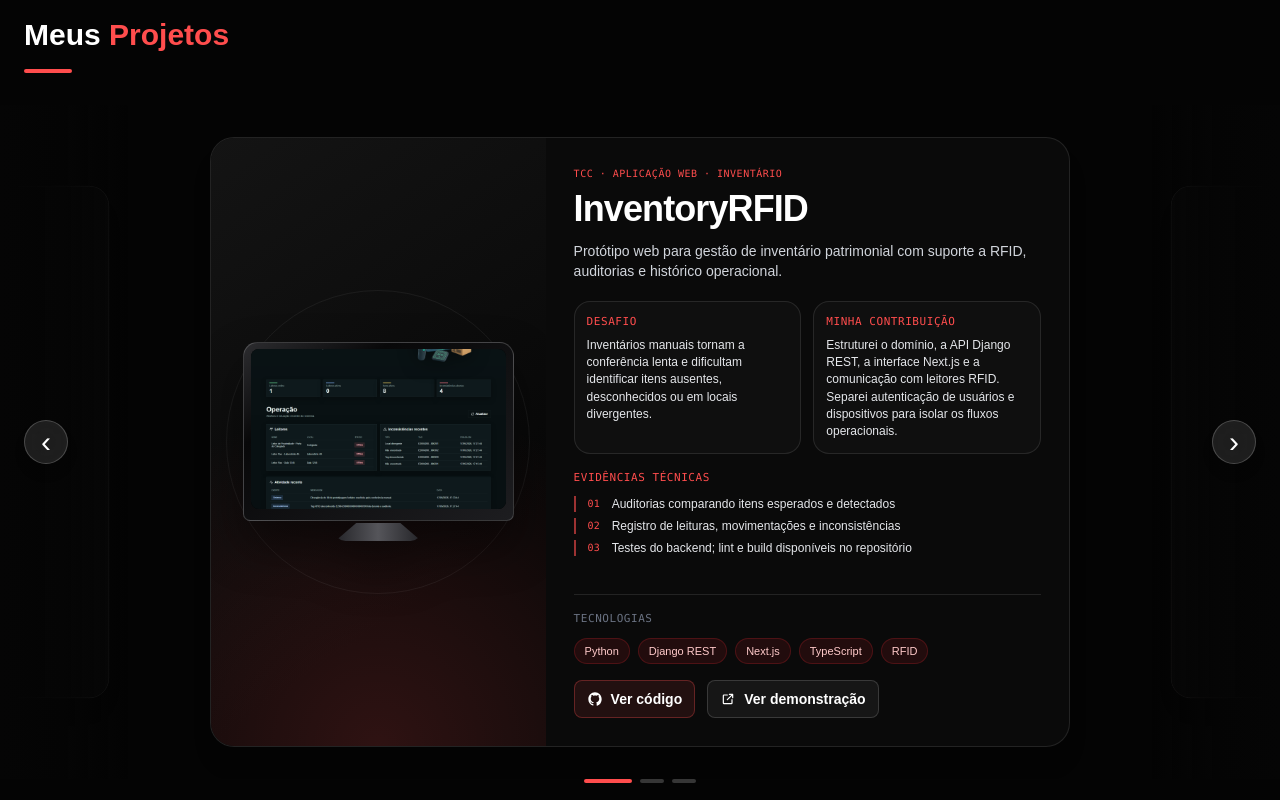
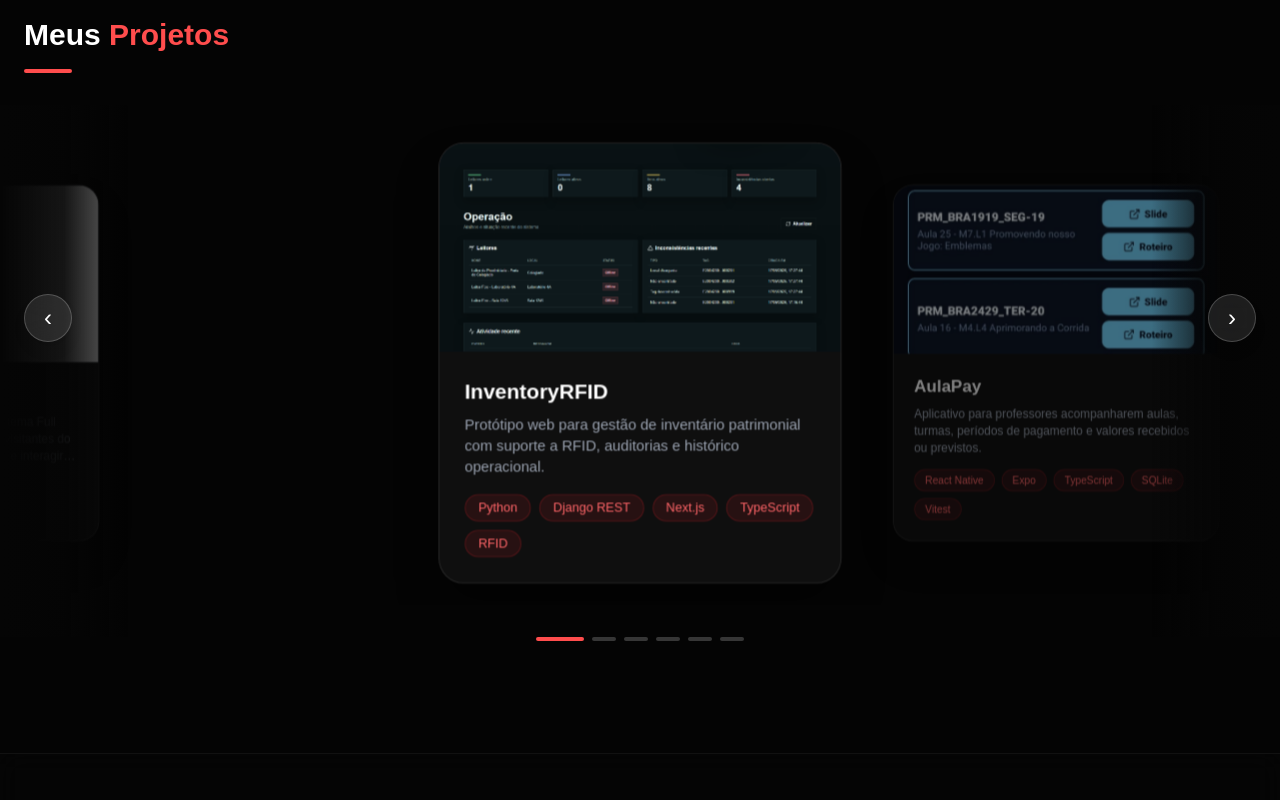
Before and after one commit to EzekLobo/ezequiel-lobo-portfolio, a Next.js app: page / in a window 1280 px wide. Shown: the part 880-1680 px from the top of the page. Built offline with nearby package versions, Linux system fonts and the light colour scheme.

Commit message:
feat: migra projetos legados e simplifica carrossel

```diff
--- a/app/globals.css
+++ b/app/globals.css
@@ -154,122 +154,62 @@ a { text-decoration: none; }
 }
 
 .carousel-slide-inner {
-  opacity: 0.62;
-  transform: scale(0.84);
+  opacity: 0.5;
+  transform: scale(0.85);
   transform-origin: center;
-  transition: opacity 420ms ease, transform 420ms cubic-bezier(.22,.75,.22,1);
+  transition: opacity 500ms ease, transform 500ms cubic-bezier(.22,.75,.22,1);
 }
 
 .carousel-slide-inner.is-active {
   opacity: 1;
-  transform: scale(1);
-}
-
-.carousel-slide-inner:not(.is-active) [data-project-content] {
-  opacity: 0;
-  transition: opacity 180ms ease;
-}
-
-.carousel-slide-inner.is-active [data-project-content] {
-  opacity: 1;
-  transition: opacity 240ms ease 100ms;
+  transform: scale(1.05);
 }
 
 .project-carousel-viewport { touch-action: pan-y; }
 
-.project-visual {
-  position: relative;
-  isolation: isolate;
-  display: grid;
-  min-height: 13rem;
-  place-items: center;
-  overflow: hidden;
-  padding: 1.5rem;
-  background:
-    radial-gradient(circle at 50% 100%, rgb(255 77 77 / 0.16), transparent 55%),
-    linear-gradient(145deg, #141414, #070707 72%);
+.legacy-project-card {
+  width: 75vw;
+  height: 420px;
+  perspective: 1000px;
+  cursor: pointer;
 }
 
-.project-visual::before {
-  position: absolute;
-  z-index: -1;
-  width: 13rem;
-  aspect-ratio: 1;
-  border: 1px solid rgb(255 255 255 / 0.06);
-  border-radius: 999px;
-  content: "";
+.legacy-project-card__inner {
+  position: relative;
+  width: 100%;
+  height: 100%;
+  transition: transform 700ms ease;
+  transform-style: preserve-3d;
 }
 
-.project-device {
-  position: relative;
-  z-index: 1;
-  width: min(100%, 30rem);
-  filter: drop-shadow(0 1.5rem 1.5rem rgb(0 0 0 / 0.46));
+.legacy-project-card__inner.is-flipped {
+  transform: rotateY(180deg);
 }
 
-.project-device__screen {
-  position: relative;
+.legacy-project-card__face {
+  position: absolute;
+  inset: 0;
+  display: flex;
+  flex-direction: column;
   overflow: hidden;
-  background: #020202;
+  border: 1px solid rgb(255 255 255 / 0.1);
+  border-radius: 1.5rem;
+  background: #0f0f0f;
+  box-shadow: 0 1.5rem 2.5rem rgb(0 0 0 / 0.4);
+  backface-visibility: hidden;
 }
 
-.project-device--desktop {
-  margin-bottom: 1.35rem;
-  padding: .42rem .42rem .7rem;
-  border: 1px solid rgb(255 255 255 / 0.18);
-  border-radius: .9rem .9rem .45rem .45rem;
-  background: linear-gradient(145deg, #2c2c2f, #080809 28%, #1d1d20);
+.legacy-project-card__face--back {
+  justify-content: space-between;
+  padding: 2rem;
+  border-color: rgb(239 68 68 / 0.3);
+  background: #1a1a1a;
+  text-align: center;
+  transform: rotateY(180deg);
 }
 
-.project-device--desktop .project-device__screen {
-  aspect-ratio: 16 / 10;
-  border-radius: .48rem;
-}
-
-.project-device__stand {
-  position: absolute;
-  bottom: -1.32rem;
-  left: 50%;
-  width: 32%;
-  height: 1.15rem;
-  border-radius: 0 0 .65rem .65rem;
-  background: linear-gradient(90deg, #242428, #55555a 50%, #242428);
-  clip-path: polygon(25% 0, 75% 0, 100% 100%, 0 100%);
-  translate: -50% 0;
-}
-
-.project-device--mobile {
-  width: min(58%, 13rem);
-  padding: .42rem;
-  border: 4px solid #151518;
-  border-radius: 2rem;
-  background: linear-gradient(145deg, #38383d, #101012 26%, #29292e);
-}
-
-.project-device--mobile .project-device__screen {
-  aspect-ratio: 9 / 19.5;
-  border-radius: 1.55rem;
-}
-
-.project-device__notch {
-  position: absolute;
-  top: .42rem;
-  left: 50%;
-  width: 36%;
-  height: .78rem;
-  border-radius: 0 0 .7rem .7rem;
-  background: #101012;
-  translate: -50% 0;
-}
-
-.project-device--preview { transform: scale(.92); }
-.project-device--preview.project-device--desktop { max-width: 17.5rem; }
-.project-device--preview.project-device--mobile { width: min(52%, 9.5rem); }
-
 @media (min-width: 768px) {
-  .project-visual { min-height: 0; height: 100%; padding: 2rem; }
-  .project-visual::before { width: 19rem; }
-  .project-device--mobile { width: min(62%, 14rem); }
+  .legacy-project-card { width: 24rem; }
 }
 
 .project-card-link:focus-visible,
--- a/components/ProjectCarousel.tsx
+++ b/components/ProjectCarousel.tsx
@@ -9,34 +9,45 @@ import { ExternalLinkIcon, GitHubIcon } from "./Icons";
 const WHEEL_DEBOUNCE = 240;
 
 export default function ProjectCarousel({ projects }: { projects: Project[] }) {
-  const [emblaRef, emblaApi] = useEmblaCarousel({ align: "center", duration: 32, loop: true, skipSnaps: false });
+  const [emblaRef, emblaApi] = useEmblaCarousel({
+    align: "center",
+    duration: 32,
+    loop: true,
+    skipSnaps: false,
+  });
   const [activeIndex, setActiveIndex] = useState(0);
-  const [selectedSnap, setSelectedSnap] = useState(0);
   const viewportRef = useRef<HTMLDivElement>(null);
   const wheelLockRef = useRef(0);
-  const loopedProjects = [...projects, ...projects, ...projects];
 
-  const setViewport = useCallback((node: HTMLDivElement | null) => {
-    viewportRef.current = node;
-    emblaRef(node);
-  }, [emblaRef]);
+  const setViewport = useCallback(
+    (node: HTMLDivElement | null) => {
+      viewportRef.current = node;
+      emblaRef(node);
+    },
+    [emblaRef],
+  );
+
   const previous = useCallback(() => emblaApi?.scrollPrev(), [emblaApi]);
   const next = useCallback(() => emblaApi?.scrollNext(), [emblaApi]);
   const scrollTo = useCallback((index: number) => emblaApi?.scrollTo(index), [emblaApi]);
 
   useEffect(() => {
-    if (!emblaApi) return;
+    if (!emblaApi || projects.length === 0) return;
+
     const update = () => {
       const snap = emblaApi.selectedScrollSnap();
-      setSelectedSnap(snap);
       setActiveIndex(snap % projects.length);
     };
 
-    emblaApi.scrollTo(projects.length, true);
+    emblaApi.scrollTo(0, true);
     update();
     emblaApi.on("select", update);
     emblaApi.on("reInit", update);
-    return () => { emblaApi.off("select", update); emblaApi.off("reInit", update); };
+
+    return () => {
+      emblaApi.off("select", update);
+      emblaApi.off("reInit", update);
+    };
   }, [emblaApi, projects.length]);
 
   useEffect(() => {
@@ -65,87 +76,181 @@ export default function ProjectCarousel({ projects }: { projects: Project[] }) {
 
   const onKeyDown = (event: React.KeyboardEvent<HTMLDivElement>) => {
     if (event.target !== event.currentTarget) return;
-    if (event.key === "ArrowLeft") { event.preventDefault(); previous(); }
-    if (event.key === "ArrowRight") { event.preventDefault(); next(); }
+    if (event.key === "ArrowLeft") {
+      event.preventDefault();
+      previous();
+    }
+    if (event.key === "ArrowRight") {
+      event.preventDefault();
+      next();
+    }
   };
 
   if (!projects.length) return null;
 
   return (
     <div className="relative w-full select-none" role="region" aria-label="Carrossel de projetos" aria-roledescription="carrossel">
-      <div className="relative">
-        <div className="pointer-events-none absolute top-0 left-0 z-10 h-full w-32 bg-gradient-to-r from-brand-dark via-brand-dark/80 to-transparent" />
-        <div className="pointer-events-none absolute top-0 right-0 z-10 h-full w-32 bg-gradient-to-l from-brand-dark via-brand-dark/80 to-transparent" />
-        <button type="button" className="carousel-control absolute top-1/2 left-4 z-20 grid h-11 w-11 -translate-y-1/2 place-items-center rounded-full border border-white/20 bg-white/10 text-3xl text-white shadow-lg backdrop-blur-md transition-all hover:scale-110 hover:bg-brand-red md:left-6" aria-label="Projeto anterior" onClick={previous}>‹</button>
+      <div className="relative pt-4 pb-8">
+        <div className="pointer-events-none absolute top-0 left-0 z-10 h-full w-32 bg-gradient-to-r from-brand-dark via-brand-dark/85 to-transparent" />
+        <div className="pointer-events-none absolute top-0 right-0 z-10 h-full w-32 bg-gradient-to-l from-brand-dark via-brand-dark/85 to-transparent" />
+
+        <button
+          type="button"
+          className="carousel-control absolute top-[40%] left-4 z-20 grid h-10 w-10 -translate-y-1/2 place-items-center rounded-full border border-white/20 bg-white/10 text-2xl text-white shadow-lg backdrop-blur-md transition-all hover:scale-110 hover:bg-brand-red md:left-6 md:h-12 md:w-12"
+          aria-label="Projeto anterior"
+          onClick={previous}
+        >
+          ‹
+        </button>
+
         <div ref={setViewport} tabIndex={0} onKeyDown={onKeyDown} className="project-carousel-viewport cursor-grab overflow-hidden py-8 active:cursor-grabbing">
-          <div className="flex gap-8 px-[8vw] md:px-[calc(50%_-_430px)]">
-            {loopedProjects.map((project, index) => (
-              <div key={`${project.title}-${index}`} className="w-[84vw] shrink-0 md:w-[860px]" aria-hidden={index !== selectedSnap}>
-                <div className={`carousel-slide-inner ${index === selectedSnap ? "is-active" : ""}`}><ProjectCard project={project} active={index === selectedSnap} /></div>
-              </div>
-            ))}
+          <div className="flex items-center gap-8 px-[15vw] md:px-[25vw]">
+            {projects.map((project, index) => {
+              const active = index === activeIndex;
+
+              return (
+                <div key={`${project.repository ?? project.title}-${index}`} className="w-[75vw] shrink-0 md:w-96" aria-hidden={!active}>
+                  <div className={`carousel-slide-inner ${active ? "is-active" : ""}`}>
+                    <ProjectCard project={project} active={active} />
+                  </div>
+                </div>
+              );
+            })}
           </div>
         </div>
-        <button type="button" className="carousel-control absolute top-1/2 right-4 z-20 grid h-11 w-11 -translate-y-1/2 place-items-center rounded-full border border-white/20 bg-white/10 text-3xl text-white shadow-lg backdrop-blur-md transition-all hover:scale-110 hover:bg-brand-red md:right-6" aria-label="Próximo projeto" onClick={next}>›</button>
+
+        <button
+          type="button"
+          className="carousel-control absolute top-[40%] right-4 z-20 grid h-10 w-10 -translate-y-1/2 place-items-center rounded-full border border-white/20 bg-white/10 text-2xl text-white shadow-lg backdrop-blur-md transition-all hover:scale-110 hover:bg-brand-red md:right-6 md:h-12 md:w-12"
+          aria-label="Próximo projeto"
+          onClick={next}
+        >
+          ›
+        </button>
       </div>
+
       <div className="flex justify-center gap-2 pb-4" role="tablist" aria-label="Selecionar projeto">
-        {projects.map((project, index) => <button key={project.title} type="button" role="tab" aria-selected={index === activeIndex} aria-label={`Ver projeto ${index + 1}: ${project.title}`} className={`carousel-dot h-1 rounded-full transition-all ${index === activeIndex ? "w-12 bg-brand-red" : "w-6 bg-white/20 hover:bg-white/40"}`} onClick={() => scrollTo(index + projects.length)} />)}
+        {projects.map((project, index) => (
+          <button
+            key={project.repository ?? project.title}
+            type="button"
+            role="tab"
+            aria-selected={index === activeIndex}
+            aria-label={`Ver projeto ${index + 1}: ${project.title}`}
+            className={`carousel-dot h-1 rounded-full transition-all ${index === activeIndex ? "w-12 bg-brand-red" : "w-6 bg-white/20 hover:bg-white/40"}`}
+            onClick={() => scrollTo(index)}
+          />
+        ))}
       </div>
     </div>
   );
 }
 
 function ProjectCard({ project, active }: { project: Project; active: boolean }) {
+  const [isFlipped, setIsFlipped] = useState(false);
+  const pointerStart = useRef({ x: 0, y: 0 });
+  const pointerMoved = useRef(false);
+  const flipped = active && isFlipped;
+
+  const toggleFlip = () => {
+    if (active && !pointerMoved.current) setIsFlipped((current) => !current);
+  };
+
   return (
-    <article data-project-card className="relative overflow-hidden rounded-3xl border border-white/10 bg-brand-card shadow-xl md:grid md:h-[610px] md:grid-cols-[minmax(290px,.78fr)_minmax(0,1.22fr)]">
-      {!active && <ProjectPreview project={project} />}
-      <ProjectVisual project={project} />
-      <div data-project-content className="flex flex-col p-6 md:p-7">
-        <header>
-          <p className="font-mono text-[10px] tracking-wider text-brand-red uppercase">{project.eyebrow}</p>
-          <h3 className="mt-2 text-3xl font-bold tracking-tight text-white md:text-4xl">{project.title}</h3>
-          <p className="mt-3 text-sm leading-5 text-gray-300">{project.summary}</p>
-        </header>
+    <article
+      className="legacy-project-card"
+      tabIndex={active ? 0 : -1}
+      aria-label={`${project.title}. ${flipped ? "Verso" : "Frente"} do card`}
+      onMouseEnter={() => active && setIsFlipped(true)}
+      onMouseLeave={() => setIsFlipped(false)}
+      onPointerDown={(event) => {
+        pointerStart.current = { x: event.clientX, y: event.clientY };
+        pointerMoved.current = false;
+      }}
+      onPointerMove={(event) => {
+        const distance = Math.hypot(event.clientX - pointerStart.current.x, event.clientY - pointerStart.current.y);
+        if (distance > 6) pointerMoved.current = true;
+      }}
+      onClick={toggleFlip}
+      onKeyDown={(event) => {
+        if (event.key === "Enter" || event.key === " ") {
+          event.preventDefault();
+          toggleFlip();
+        }
+      }}
+    >
+      <div className={`legacy-project-card__inner ${flipped ? "is-flipped" : ""}`}>
+        <div aria-hidden={flipped} className="legacy-project-card__face legacy-project-card__face--front">
+          <div className="relative h-52 bg-gray-900">
+            {project.image ? (
+              <Image
+                src={project.image}
+                alt={project.imageAlt ?? project.title}
+                fill
+                sizes="(max-width: 768px) 75vw, 384px"
+                className="object-cover"
+                draggable={false}
+              />
+            ) : (
+              <div className="grid h-full place-items-center bg-gradient-to-br from-brand-card to-black px-6 text-center font-mono text-xs tracking-[0.18em] text-gray-500 uppercase">
+                {project.title}
+              </div>
+            )}
+          </div>
 
-        <dl className="mt-5 grid gap-3 md:grid-cols-2">
-          <div className="rounded-2xl border border-white/10 bg-white/[0.025] p-3"><dt className="font-mono text-[11px] tracking-wider text-brand-red uppercase">Desafio</dt><dd className="mt-1.5 text-[12px] leading-[1.45] text-gray-200">{project.problem}</dd></div>
-          <div className="rounded-2xl border border-white/10 bg-white/[0.025] p-3"><dt className="font-mono text-[11px] tracking-wider text-brand-red uppercase">Minha contribuição</dt><dd className="mt-1.5 text-[12px] leading-[1.45] text-gray-200">{project.contribution}</dd></div>
-        </dl>
+          <div className="p-6">
+            <h3 className="text-xl font-bold text-white">{project.title}</h3>
+            <p className="mt-2 line-clamp-3 text-sm text-gray-400">{project.summary}</p>
 
-        <section className="mt-4" aria-label={`Evidências de ${project.title}`}>
-          <p className="font-mono text-[11px] tracking-wider text-brand-red uppercase">Evidências técnicas</p>
-          <ul className="mt-2.5 grid gap-1.5">{project.evidence.map((item, index) => <li key={item} className="flex items-start gap-3 border-l-2 border-brand-red/60 pl-3 text-[12px] leading-4 text-gray-200"><span aria-hidden="true" className="font-mono text-[10px] text-brand-red">0{index + 1}</span><span>{item}</span></li>)}</ul>
-        </section>
+            <div className="mt-4 flex flex-wrap gap-2">
+              {project.technologies.map((technology) => (
+                <span key={technology} className="rounded-full border border-red-500/20 bg-red-500/10 px-3 py-1 text-[10px] text-red-400 md:text-xs">
+                  {technology}
+                </span>
+              ))}
+            </div>
+          </div>
+        </div>
 
-        <div className="mt-auto border-t border-white/10 pt-4">
-          <p className="font-mono text-[11px] tracking-wider text-gray-500 uppercase">Tecnologias</p>
-          <div className="mt-2.5 flex flex-wrap gap-2">{project.technologies.map((tech) => <span key={tech} className="rounded-full border border-red-500/20 bg-red-500/10 px-2.5 py-1 text-[11px] text-red-200">{tech}</span>)}</div>
-          <div className="mt-4 flex flex-wrap gap-3"><a className="project-card-link inline-flex items-center gap-2 rounded-lg border border-brand-red/30 bg-brand-red/10 px-3 py-2 text-sm font-bold text-white transition-colors hover:bg-brand-red/20" href={project.repository} target="_blank" rel="noreferrer" tabIndex={active ? undefined : -1}><GitHubIcon className="h-4 w-4" />Ver código</a>{project.demo && <a className="project-card-link inline-flex items-center gap-2 rounded-lg border border-white/15 bg-white/5 px-3 py-2 text-sm font-bold text-white transition-colors hover:bg-white/10" href={project.demo} target="_blank" rel="noreferrer" tabIndex={active ? undefined : -1}><ExternalLinkIcon className="h-4 w-4" />Ver demonstração</a>}</div>
+        <div aria-hidden={!flipped} className="legacy-project-card__face legacy-project-card__face--back">
+          <div>
+            <p className="mb-4 font-mono text-xs tracking-[0.16em] text-red-500 uppercase">Sobre o projeto</p>
+            <h3 className="text-xl font-bold text-white">{project.title}</h3>
+            <p className="mt-4 text-sm leading-relaxed text-gray-200">{project.summary}</p>
+          </div>
+
+          <div className="flex w-full flex-col gap-3">
+            {project.repository && (
+              <a
+                href={project.repository}
+                target="_blank"
+                rel="noopener noreferrer"
+                className="project-card-link inline-flex w-full items-center justify-center gap-2 rounded-xl bg-red-600 py-3 text-sm font-bold text-white transition-colors hover:bg-red-700"
+                tabIndex={active ? undefined : -1}
+                onClick={(event) => event.stopPropagation()}
+                onPointerDown={(event) => event.stopPropagation()}
+              >
+                <GitHubIcon className="h-4 w-4" />
+                Acessar repositório
+              </a>
+            )}
+            {project.demo && (
+              <a
+                href={project.demo}
+                target="_blank"
+                rel="noopener noreferrer"
+                className="project-card-link inline-flex w-full items-center justify-center gap-2 rounded-xl border border-white/15 bg-white/5 py-3 text-sm font-bold text-white transition-colors hover:bg-white/10"
+                tabIndex={active ? undefined : -1}
+                onClick={(event) => event.stopPropagation()}
+                onPointerDown={(event) => event.stopPropagation()}
+              >
+                <ExternalLinkIcon className="h-4 w-4" />
+                Ver demonstração
+              </a>
+            )}
+          </div>
         </div>
       </div>
     </article>
   );
 }
-
-function ProjectVisual({ project }: { project: Project }) {
-  if (!project.image) return null;
-  return <div className={`project-visual project-visual--${project.presentation ?? "desktop"}`}><ProjectDevice project={project} /></div>;
-}
-
-function ProjectDevice({ project, preview = false }: { project: Project; preview?: boolean }) {
-  const presentation = project.presentation ?? "desktop";
-
-  return (
-    <div className={`project-device project-device--${presentation} ${preview ? "project-device--preview" : ""}`}>
-      <div className="project-device__screen">
-        <Image src={project.image!} alt={preview ? "" : project.imageAlt ?? project.title} fill sizes={preview ? "280px" : "(max-width: 768px) 84vw, 390px"} className="object-cover" draggable={false} />
-      </div>
-      {presentation === "mobile" ? <span aria-hidden="true" className="project-device__notch" /> : <span aria-hidden="true" className="project-device__stand" />}
-    </div>
-  );
-}
-
-function ProjectPreview({ project }: { project: Project }) {
-  if (!project.image) return null;
-  return <div aria-hidden="true" className="pointer-events-none absolute inset-0 z-10 grid place-items-center bg-brand-card/95 p-8"><ProjectDevice project={project} preview /></div>;
-}
--- a/content/portfolio.ts
+++ b/content/portfolio.ts
@@ -60,10 +60,20 @@ export const projects: Project[] = [
     imageAlt: "Tela inicial do aplicativo AulaPay com aulas e turmas",
   },
   {
-    title: "Go distribuído 9×9",
+    title: "Fundamentos de IA Generativa",
+    eyebrow: "Projeto legado · IA generativa",
+    summary:
+      "Engenharia de Prompts e colaboração IA-Humano, documentando a criação de produtos digitais como o Podcast Devboot e o ebook Destravando a Lógica. Utiliza frameworks avançados de Persona & Contexto e Chain-of-Thought para garantir saídas multimodais profissionais em texto, imagem e áudio.",
+    technologies: ["Gemini 1.5 Pro", "GPT-4", "IA Voice Design"],
+    repository: "https://github.com/EzekLobo/Fundamentos_IA_Generativa-Universia",
+    image: "/projects/legacy/fundamentos-ia-generativa.jpg",
+    imageAlt: "Capa do projeto Fundamentos de IA Generativa",
+  },
+  {
+    title: "Jogo de Go Distribuído (9x9)",
     eyebrow: "Projeto acadêmico · Sistemas distribuídos",
     summary:
-      "Jogo de Go para dois jogadores em máquinas diferentes, com interface gráfica e comunicação RPC em Python.",
+      "Sistema P2P distribuído para o jogo Go, utilizando RPC (Remote Procedure Call) para comunicação entre máquinas.",
     problem:
       "Sincronizar regras, turnos e estado de uma partida entre dois processos conectados pela rede.",
     contribution:
@@ -73,10 +83,30 @@ export const projects: Project[] = [
       "Algoritmo flood-fill para cálculo de território",
       "Testes unitários das regras do jogo",
     ],
-    technologies: ["Python", "XML-RPC", "Tkinter", "Threading", "Unittest"],
+    technologies: ["Python", "XML-RPC", "Tkinter", "Multithreading", "Unittest"],
     repository: "https://github.com/EzekLobo/Sistemas_Distribuidos-UESC",
-    image: "/projects/go-distribuido-preview.svg",
+    image: "/projects/legacy/go-distribuido.jpg",
     presentation: "desktop",
     imageAlt: "Tabuleiro de Go com comunicação distribuída entre host e cliente",
   },
+  {
+    title: "Sistema Bancário",
+    eyebrow: "Projeto legado · APIs .NET",
+    summary:
+      "API de gestão de correntistas desenvolvida em .NET sob arquitetura de microserviços. O projeto foca no isolamento de domínios e bancos de dados independentes por equipe.",
+    technologies: [".NET", "Entity Framework Core", "SQL Server", "Swagger", "Docker"],
+    repository: "https://github.com/EzekLobo/Cepedi.Banco.Pessoa-ResTIC18",
+    image: "/projects/legacy/sistema-bancario.jpg",
+    imageAlt: "Capa do projeto Sistema Bancário",
+  },
+  {
+    title: "EcoSync IoT",
+    eyebrow: "Projeto legado · IoT em tempo real",
+    summary:
+      "Projeto de IoT E2E integrado ao ecossistema Full Stack (Django/Next.js) que permite aos visitantes do portfólio monitorar o clima do laboratório e interagir diretamente com o hardware em tempo real.",
+    technologies: ["Raspberry Pi Pico W", "MicroPython"],
+    repository: "https://wokwi.com/projects/457570469064366081",
+    image: "/projects/legacy/ecosync-iot.png",
+    imageAlt: "Interface do projeto EcoSync IoT",
+  },
 ];
```
Also changed, not shown: types/index.ts (+5 -5 lines), 1 other file (tests, documents, lock files or other folders).
